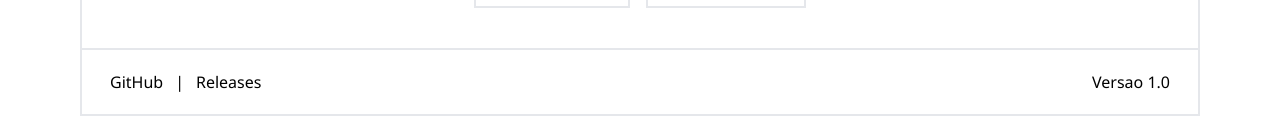
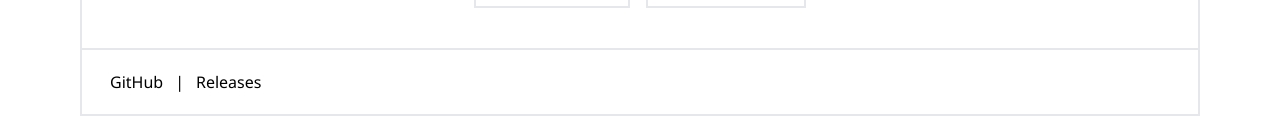
Before and after one commit to gabriel-vitebo/curriculoAi, a Nuxt app: page /resultado in a window 1280 px wide. Shown: the part 1269-1406 px from the top of the page. Built offline with nearby package versions, Linux system fonts and the light colour scheme.

Commit message:
feat: refactor app footer and header components, add new icons, and implement app versioning

```diff
--- a/app/components/app-footer/index.vue
+++ b/app/components/app-footer/index.vue
@@ -10,10 +10,10 @@
       </a>
     </div>
 
-    <span>{{ version }}</span>
+    <span>{{ appVersion }}</span>
   </footer>
 </template>
 
 <script setup lang="ts">
-const version = 'Versao 1.0'
+const { public: { appVersion } } = useRuntimeConfig()
 </script>
--- a/app/components/app-header/index.vue
+++ b/app/components/app-header/index.vue
@@ -19,11 +19,7 @@
         "
         aria-hidden="true"
       >
-        <img
-          src="/icons/app-header-mark.svg"
-          alt="icone do logo do site"
-          class="h-6 w-6"
-        />
+        <IconsAppHeaderMark class="h-6 w-6" />
       </span>
       <span>CurriculoAI</span>
     </NuxtLink>
--- /dev/null
+++ b/app/components/icons/app-header-mark.vue
@@ -0,0 +1,6 @@
+<template>
+  <svg width="24" height="24" viewBox="0 0 24 24" fill="none" aria-hidden="true">
+    <path d="M4 5.5H20V18.5H4V5.5Z" stroke="currentColor" stroke-width="1.8" />
+    <path d="M4.8 15.8L9.5 12.1L12.7 14.4L19.2 9.4" stroke="currentColor" stroke-width="1.8" stroke-linecap="round" stroke-linejoin="round" />
+  </svg>
+</template>
--- /dev/null
+++ b/app/components/icons/donut-chart.vue
@@ -0,0 +1,32 @@
+<template>
+  <svg viewBox="0 0 200 200" class="w-full max-w-[240px] -rotate-90" aria-label="Distribuicao da avaliacao">
+    <circle cx="100" cy="100" :r="radius" fill="none" stroke="rgba(47, 41, 35, 0.1)" stroke-width="26" />
+    <circle
+      v-for="segment in segments"
+      :key="segment.label"
+      cx="100"
+      cy="100"
+      :r="radius"
+      fill="none"
+      stroke-width="26"
+      :style="{
+        stroke: segment.color,
+        strokeDasharray: segment.dash,
+        strokeDashoffset: segment.offset,
+      }"
+    />
+    <circle cx="100" cy="100" r="46" fill="#fffaf2" />
+  </svg>
+</template>
+
+<script setup lang="ts">
+defineProps<{
+  radius: number
+  segments: Array<{
+    label: string
+    color: string
+    dash: string
+    offset: number
+  }>
+}>()
+</script>
--- /dev/null
+++ b/app/components/icons/pdf-file.vue
@@ -0,0 +1,8 @@
+<template>
+  <svg width="72" height="88" viewBox="0 0 72 88" fill="none">
+    <path d="M14 2h30l14 14v68a2 2 0 0 1-2 2H14a2 2 0 0 1-2-2V4a2 2 0 0 1 2-2Z" fill="#fff" stroke="currentColor" stroke-width="2" />
+    <path d="M44 2v14h14" stroke="currentColor" stroke-width="2" />
+    <path d="M10 40h52v24H10z" fill="#dfead2" stroke="currentColor" stroke-width="2" />
+    <path d="M20 57h8.4c5.5 0 8.3-3.2 8.3-8.2s-2.8-8.2-8.3-8.2H20V57Zm5.4-4.4v-7.9h2.7c2.1 0 3.2 1.5 3.2 4s-1.1 4-3.2 4h-2.7Zm14.5 4.4V40.6h7.5c5.1 0 7.8 2.6 7.8 8.2S52.5 57 47.4 57h-7.5Zm5.4-4.4h1.5c2.1 0 3-1.4 3-3.8s-.9-3.8-3-3.8h-1.5v7.6Zm12.4 4.4V40.6h12.4v4.2h-7v2.2H69v4.1h-5.9V57h-5.4Z" fill="currentColor" />
+  </svg>
+</template>
--- a/app/components/result-donut-chart/index.vue
+++ b/app/components/result-donut-chart/index.vue
@@ -1,23 +1,6 @@
 <template>
   <div class="grid items-center gap-6 min-[861px]:grid-cols-[minmax(200px,260px)_1fr] min-[861px]:justify-items-stretch max-[860px]:justify-items-center">
-    <svg viewBox="0 0 200 200" class="w-full max-w-[240px] -rotate-90" aria-label="Distribuicao da avaliacao">
-      <circle cx="100" cy="100" :r="radius" fill="none" stroke="rgba(47, 41, 35, 0.1)" stroke-width="26" />
-      <circle
-        v-for="segment in segments"
-        :key="segment.label"
-        cx="100"
-        cy="100"
-        :r="radius"
-        fill="none"
-        stroke-width="26"
-        :style="{
-          stroke: segment.color,
-          strokeDasharray: segment.dash,
-          strokeDashoffset: segment.offset,
-        }"
-      />
-      <circle cx="100" cy="100" r="46" fill="#fffaf2" />
-    </svg>
+    <IconsDonutChart :radius="radius" :segments="segments" />
 
     <ul class="m-0 grid list-none gap-[14px] p-0 text-[1.15rem]">
       <li v-for="segment in sections" :key="segment.label">
--- a/app/components/upload-dropzone/index.vue
+++ b/app/components/upload-dropzone/index.vue
@@ -20,12 +20,7 @@
     />
 
     <div class="dropzone__icon" aria-hidden="true">
-      <svg width="72" height="88" viewBox="0 0 72 88" fill="none">
-        <path d="M14 2h30l14 14v68a2 2 0 0 1-2 2H14a2 2 0 0 1-2-2V4a2 2 0 0 1 2-2Z" fill="#fff" stroke="currentColor" stroke-width="2" />
-        <path d="M44 2v14h14" stroke="currentColor" stroke-width="2" />
-        <path d="M10 40h52v24H10z" fill="#dfead2" stroke="currentColor" stroke-width="2" />
-        <path d="M20 57h8.4c5.5 0 8.3-3.2 8.3-8.2s-2.8-8.2-8.3-8.2H20V57Zm5.4-4.4v-7.9h2.7c2.1 0 3.2 1.5 3.2 4s-1.1 4-3.2 4h-2.7Zm14.5 4.4V40.6h7.5c5.1 0 7.8 2.6 7.8 8.2S52.5 57 47.4 57h-7.5Zm5.4-4.4h1.5c2.1 0 3-1.4 3-3.8s-.9-3.8-3-3.8h-1.5v7.6Zm12.4 4.4V40.6h12.4v4.2h-7v2.2H69v4.1h-5.9V57h-5.4Z" fill="currentColor" />
-      </svg>
+      <IconsPdfFile />
     </div>
 
     <div class="text-center">
--- /dev/null
+++ b/config/app-version.ts
@@ -0,0 +1,50 @@
+import { execSync } from 'node:child_process'
+import { readFileSync } from 'node:fs'
+import packageJson from '../package.json'
+
+type PackageJsonWithOptionalVersion = typeof packageJson & {
+  version?: string
+}
+
+function getGitValue(command: string) {
+  try {
+    return execSync(command, { stdio: ['ignore', 'pipe', 'ignore'] }).toString().trim()
+  }
+  catch {
+    return ''
+  }
+}
+
+function getLatestReleaseVersion() {
+  const releaseCommit = getGitValue("git log --grep='^chore(release):' --format='%s' -n 1")
+  const releaseMatch = releaseCommit.match(/chore\(release\):\s*([0-9]+\.[0-9]+\.[0-9]+)/)
+
+  if (releaseMatch) {
+    return `v${releaseMatch[1]}`
+  }
+
+  try {
+    const changelog = readFileSync(new URL('../CHANGELOG.md', import.meta.url), 'utf8')
+    const changelogMatch = changelog.match(/^## \[?([0-9]+\.[0-9]+\.[0-9]+)\]?/m)
+
+    if (changelogMatch) {
+      return `v${changelogMatch[1]}`
+    }
+  }
+  catch {
+    return ''
+  }
+
+  return ''
+}
+
+const latestTag = getGitValue('git describe --tags --abbrev=0')
+const latestReleaseVersion = getLatestReleaseVersion()
+const shortCommit = getGitValue('git rev-parse --short HEAD')
+const packageVersion = (packageJson as PackageJsonWithOptionalVersion).version
+
+export const appVersion = process.env.APP_VERSION
+  || packageVersion
+  || latestTag
+  || latestReleaseVersion
+  || (shortCommit ? `dev-${shortCommit}` : 'dev')
--- a/nuxt.config.ts
+++ b/nuxt.config.ts
@@ -1,3 +1,6 @@
+import { defineNuxtConfig } from 'nuxt/config'
+import { appVersion } from './config/app-version'
+
 // https://nuxt.com/docs/api/configuration/nuxt-config
 export default defineNuxtConfig({
   compatibilityDate: '2025-07-15',
@@ -15,12 +18,14 @@ export default defineNuxtConfig({
     },
   },
 
-  modules: ['@nuxtjs/tailwindcss', '@nuxt/eslint'],
+  modules: [
+    ['@nuxtjs/tailwindcss', { cssPath: '~/assets/css/main.css' }],
+    ['@nuxt/eslint', { checker: false }],
+  ],
 
-  tailwindcss: {
-    cssPath: '~/assets/css/main.css',
-  },
-  eslint: {
-    checker: false,
+  runtimeConfig: {
+    public: {
+      appVersion,
+    },
   },
 })
```
Also changed, not shown: public/icons/app-header-mark.svg (deleted).
